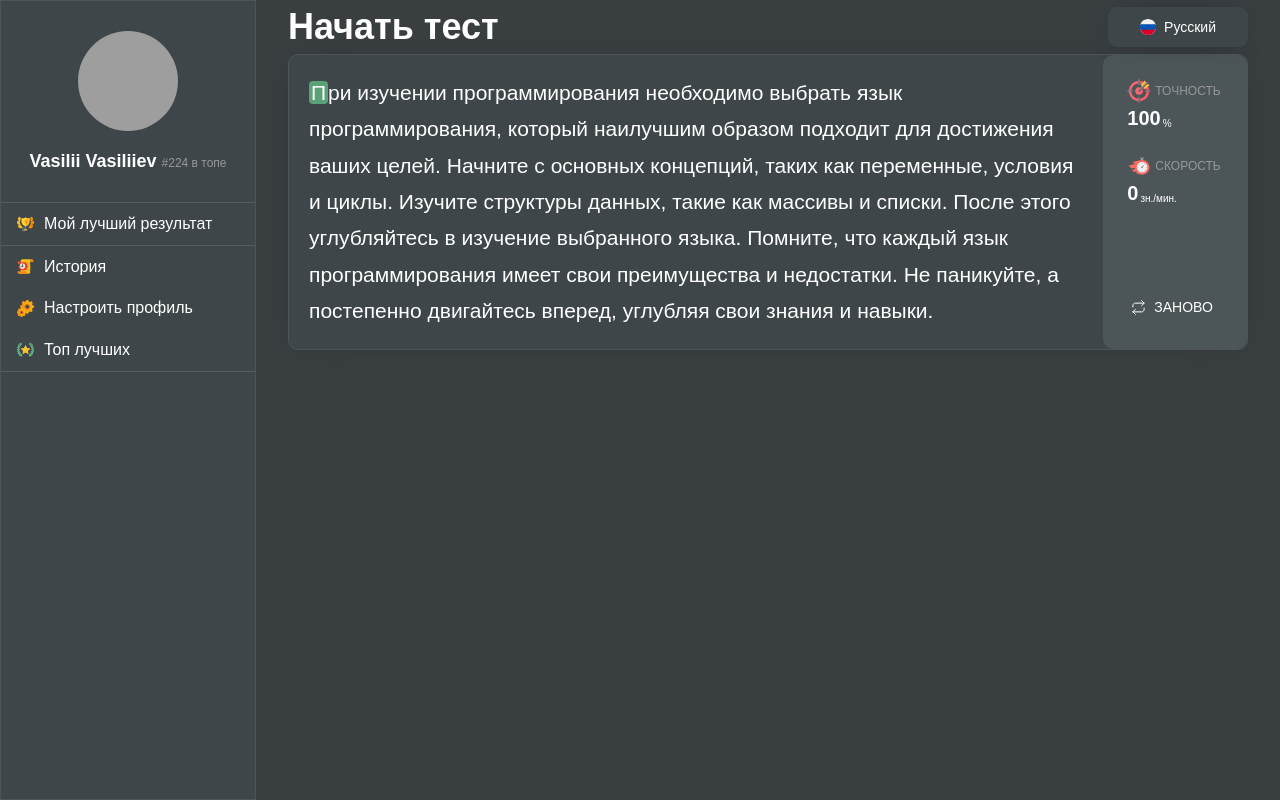
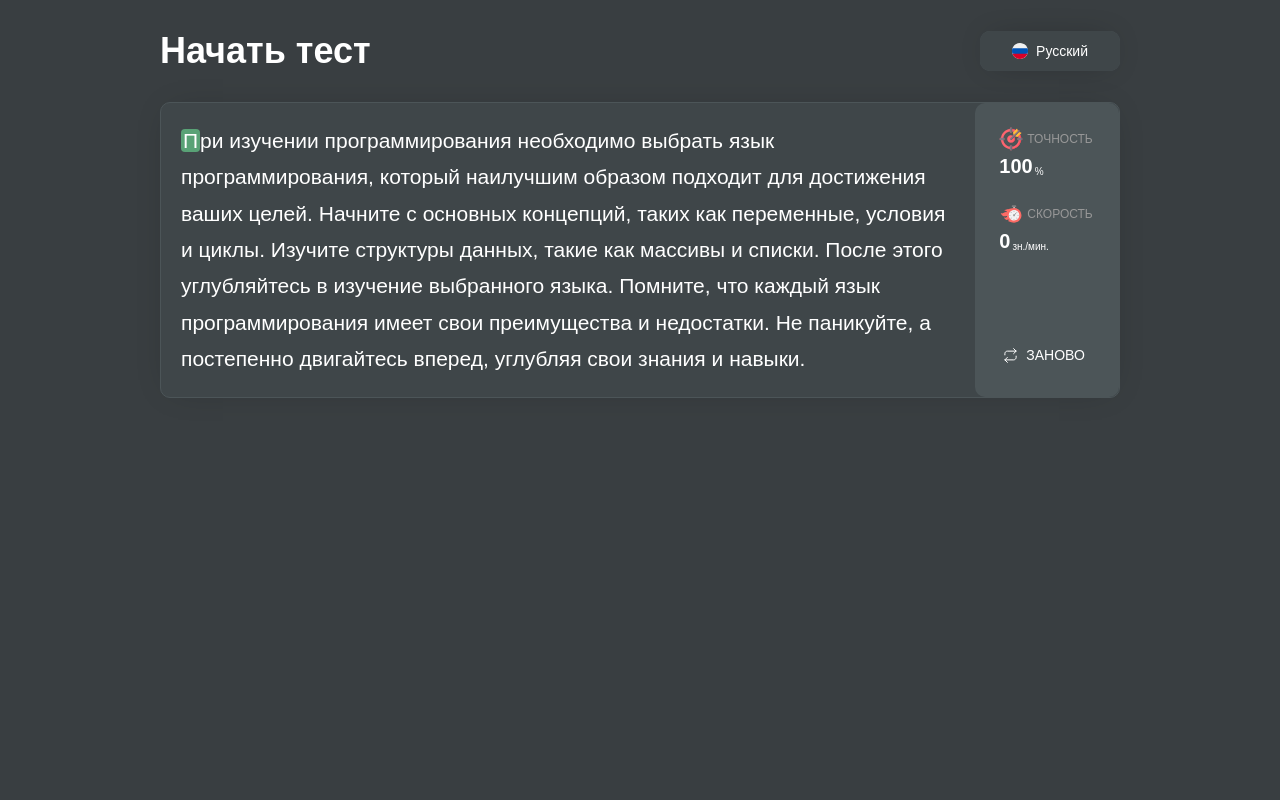
Before and after one commit to IslamTashiev/print-speed-test-app, a React (Vite) app: page / in a window 1280 px wide. Built offline with nearby package versions, Linux system fonts and the light colour scheme; grey boxes are pictures that could not be loaded; a web font is replaced by a local one.

Commit message:
add login page

```diff
--- a/src/Router.tsx
+++ b/src/Router.tsx
@@ -1,5 +1,6 @@
 import { Route, Routes } from "react-router-dom";
 import MainPage from "./pages/MainPage";
+import LgoinPage from "./pages/LgoinPage";
 import { useTranslation } from "react-i18next";
 
 interface IRoutes {
@@ -13,6 +14,7 @@ const Router = () => {
 
 	const r: IRoutes[] = [
 		{ path: "/", element: (title: string) => <MainPage title={title} />, title: t("start_test") },
+		{ path: "/authorization", element: () => <LgoinPage />, title: "" },
 	];
 	return (
 		<Routes>
--- a/src/components/PageHead/PageHead.tsx
+++ b/src/components/PageHead/PageHead.tsx
@@ -21,7 +21,8 @@ const PageHeadWrapper = styled(Box)(() => ({
 	display: "flex",
 	justifyContent: "space-between",
 	alignItems: "center",
-	marginY: 24,
+	marginTop: 24,
+	marginBottom: 24,
 }));
 
 export default PageHead;
--- a/src/components/SideBar/SideBar.tsx
+++ b/src/components/SideBar/SideBar.tsx
@@ -14,8 +14,9 @@ const sideBarItems = [
 
 const SideBar = () => {
 	const { t } = useTranslation();
+	const user = false;
 
-	return (
+	return user ? (
 		<SideBarWrapper>
 			<Box className='user-info'>
 				<img
@@ -54,7 +55,7 @@ const SideBar = () => {
 			</Box>
 			<Divider />
 		</SideBarWrapper>
-	);
+	) : null;
 };
 
 const SideBarWrapper = styled(Box)(() => ({
--- /dev/null
+++ b/src/pages/LgoinPage.tsx
@@ -0,0 +1,10 @@
+import { Box, styled } from "@mui/material";
+import React from "react";
+
+const LgoinPage = () => {
+	return <LgoinPageWrapper>LgoinPage</LgoinPageWrapper>;
+};
+
+const LgoinPageWrapper = styled(Box)(() => ({}));
+
+export default LgoinPage;
--- a/src/pages/MainPage.tsx
+++ b/src/pages/MainPage.tsx
@@ -18,6 +18,7 @@ const MainPage = ({ title }: IMainPageProps) => {
 const MainPageWrapper = styled(Box)(() => ({
 	width: "80%",
 	padding: "0 32px",
+	margin: "0 auto",
 }));
 
 export default MainPage;
```
